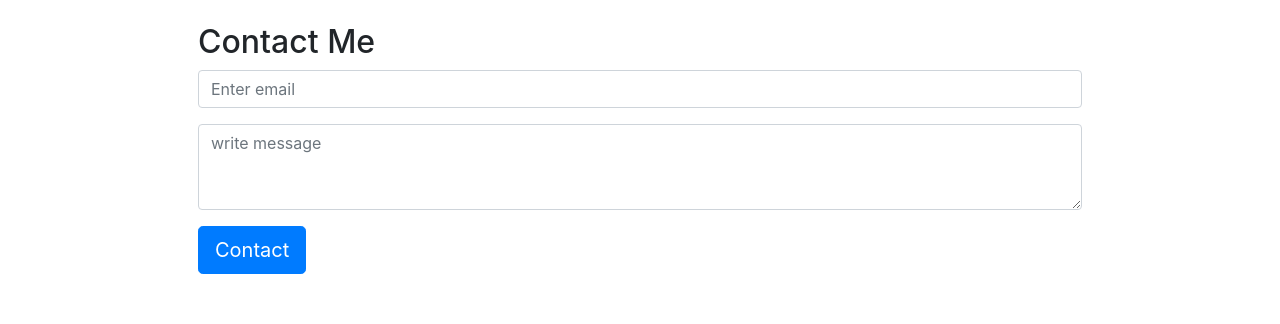
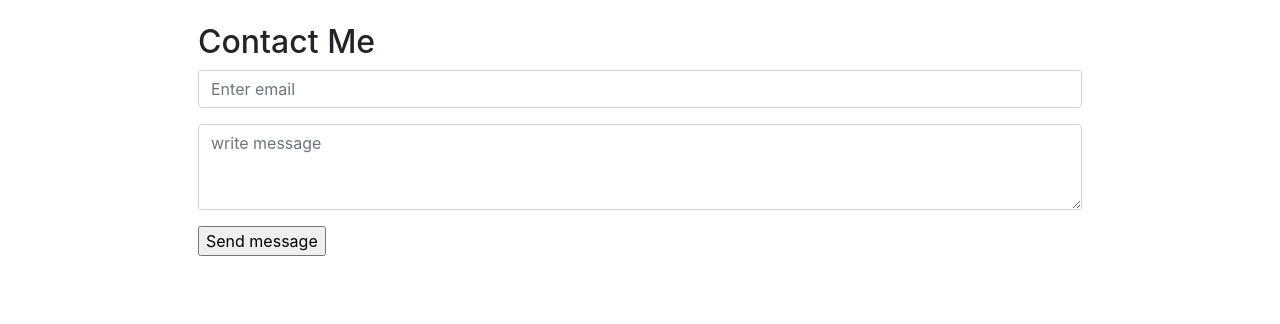
Before and after one commit to bigboybamo/Portfolio-v1, a Vue app: page /#/ in a window 1280 px wide. Shown: the part 1424-1748 px from the top of the page. Built offline with nearby package versions, Linux system fonts and the light colour scheme.

Commit message:
updated the contact page

```diff
--- a/src/components/contact.vue
+++ b/src/components/contact.vue
@@ -1,55 +1,22 @@
-
 <template>
     <div>
         <div class="container" style="padding:10%">
             <h2>Contact Me</h2>
-            <form action="oyetubobamiji@gmail.com"
-              method="post" enctype="text/plain">
+            <form name="contact" action=""  method="POST" >
+                <input type="hidden" name="form-name" value="contact" />
                 <div class="form-group">
-                    <input type="email" class="form-control"
-                      v-model="contact.email" placeholder="Enter email">
+                    <input type="email" class="form-control" name="email"
+                       placeholder="Enter email">
                 </div>
                 <div class="form-group">
-                    <textarea class="form-control"
-                    v-model="contact.message" rows="3" placeholder="write message">
+                    <textarea class="form-control" name="message"
+                   rows="3" placeholder="write message">
                     </textarea>
                 </div>
+                  <input class="form-button" type="submit" value="Send message" />
             </form>
 
-            <button type="button" @click="submit" class="btn btn-primary btn-lg">
-                Contact
-            </button>
+
         </div>
     </div>
 </template>
-
-
-<script lang="ts">
-
-export default {
-    name:'contact',
-
-    data(){
-        return {
-            contact:{
-                email:'',
-                message:''
-            }
-        }
-    },
-
-    methods:{
-        submit(){
-            //validating the form
-            if(this.contact.email !="" && this.contact.message != ""){
-            alert('Thank You')
-
-            }else{
-                alert("All fields are required");
-            }
-
-        }
-    }
-}
-
-</script>
```
